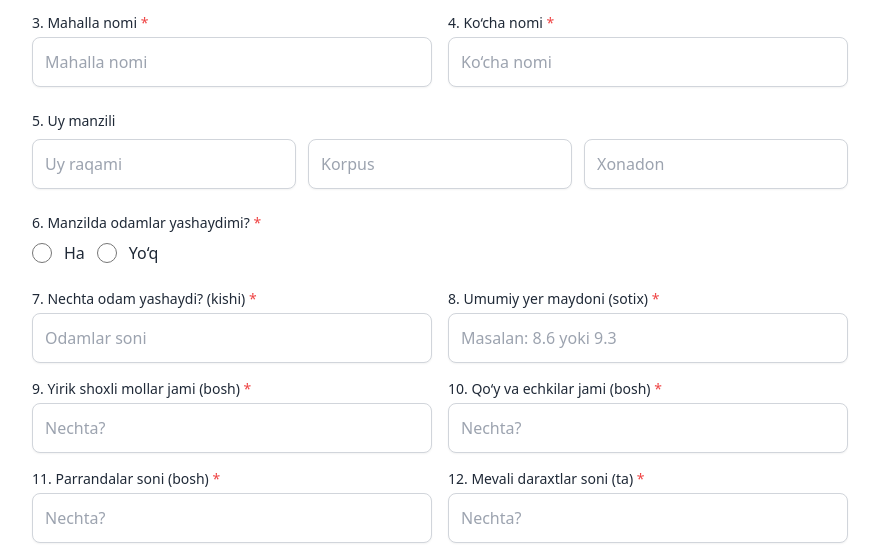
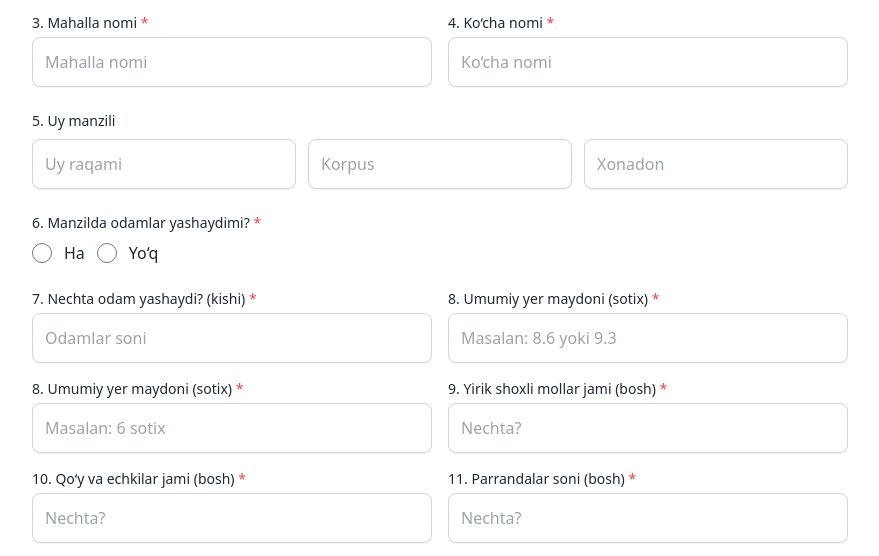
Before and after one commit to asadbekkholdarov/requestions, a website: page public/index.html in a window 1280 px wide. Shown: the part 217-773 px from the top of the page, without its empty margins (200-1079 px from the left). Drawn offline with nearby package versions, Linux system fonts and the light colour scheme.

Commit message:
qxy input added

```diff
--- a/models/FormData.js
+++ b/models/FormData.js
@@ -26,6 +26,7 @@ const FormDataSchema = new mongoose.Schema(
 
     odam_soni: Number, // 7
     yer_maydoni: String, // 8  (8.6 sotix etc)
+    qishloq_x: String,
     yirik_shoxli_mollar: Number, // 9
     qoy_echki_soni: Number, // 10
     parranda_soni: Number, // 11
--- a/public/index.html
+++ b/public/index.html
@@ -206,6 +206,20 @@
                 class="block w-full rounded-lg border border-gray-300 shadow-sm p-3 focus:ring-2 focus:ring-blue-400 focus:border-blue-400"
               />
             </div>
+
+            <div>
+              <label class="block text-sm font-medium mb-1"
+                >8. Umumiy yer maydoni (sotix)
+                <span class="text-red-500">*</span></label
+              >
+              <input
+                required
+                name="qishloq_x"
+                type="text"
+                placeholder="Masalan: 6 sotix"
+                class="block w-full rounded-lg border border-gray-300 shadow-sm p-3 focus:ring-2 focus:ring-blue-400 focus:border-blue-400"
+              />
+            </div>
             <div>
               <label class="block text-sm font-medium mb-1"
                 >9. Yirik shoxli mollar jami (bosh)
@@ -277,7 +291,7 @@
               />
             </div>
           </div>
-
+          <p id="status" class="text-center text-sm text-gray-600"></p>
           <!-- Submit buttons -->
           <div class="flex flex-col sm:flex-row gap-3">
             <button
@@ -293,8 +307,6 @@
               >Hamma ma'lumotlarni ko'rish</a
             >
           </div>
-
-          <p id="status" class="text-center text-sm text-gray-600"></p>
         </form>
       </div>
     </div>
```
